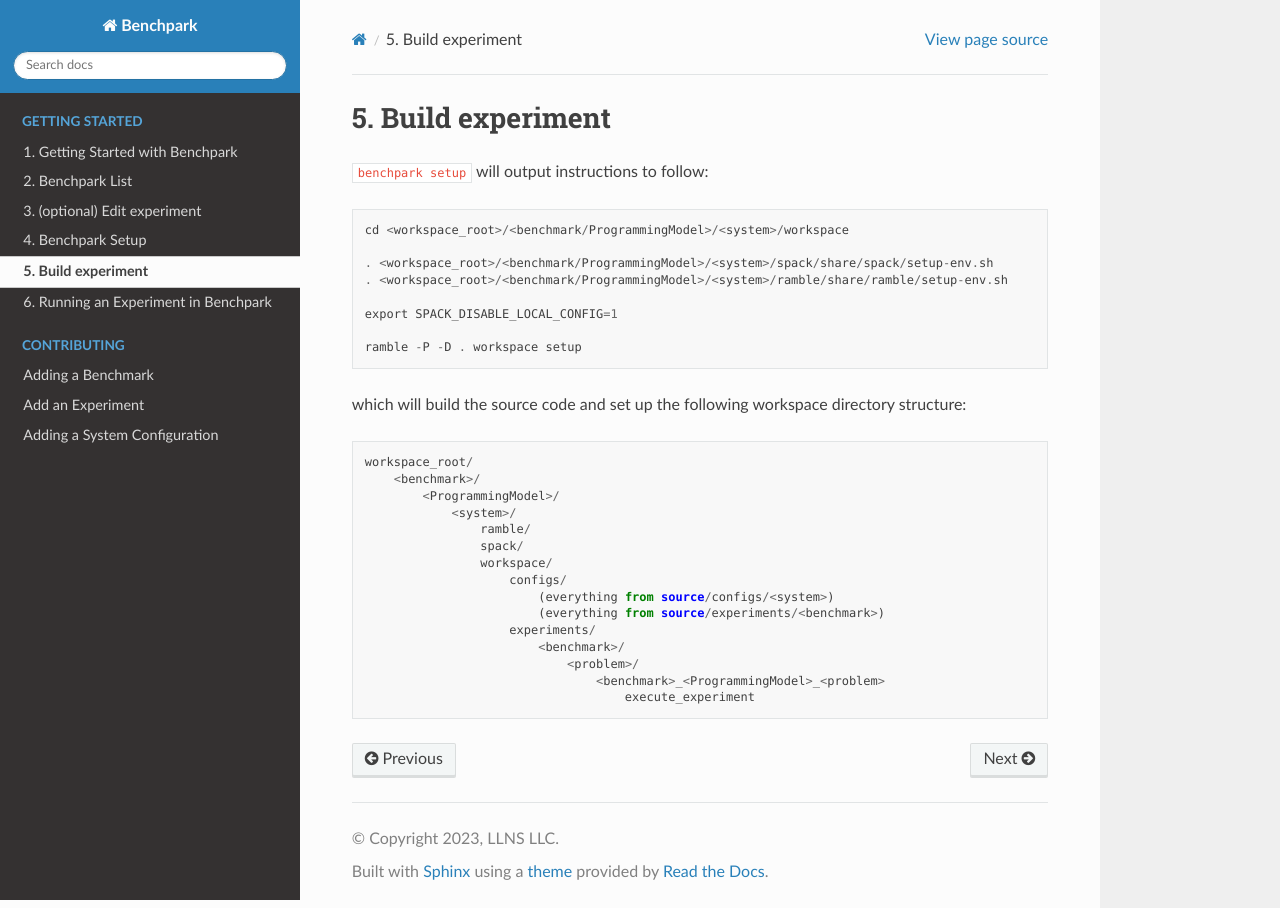
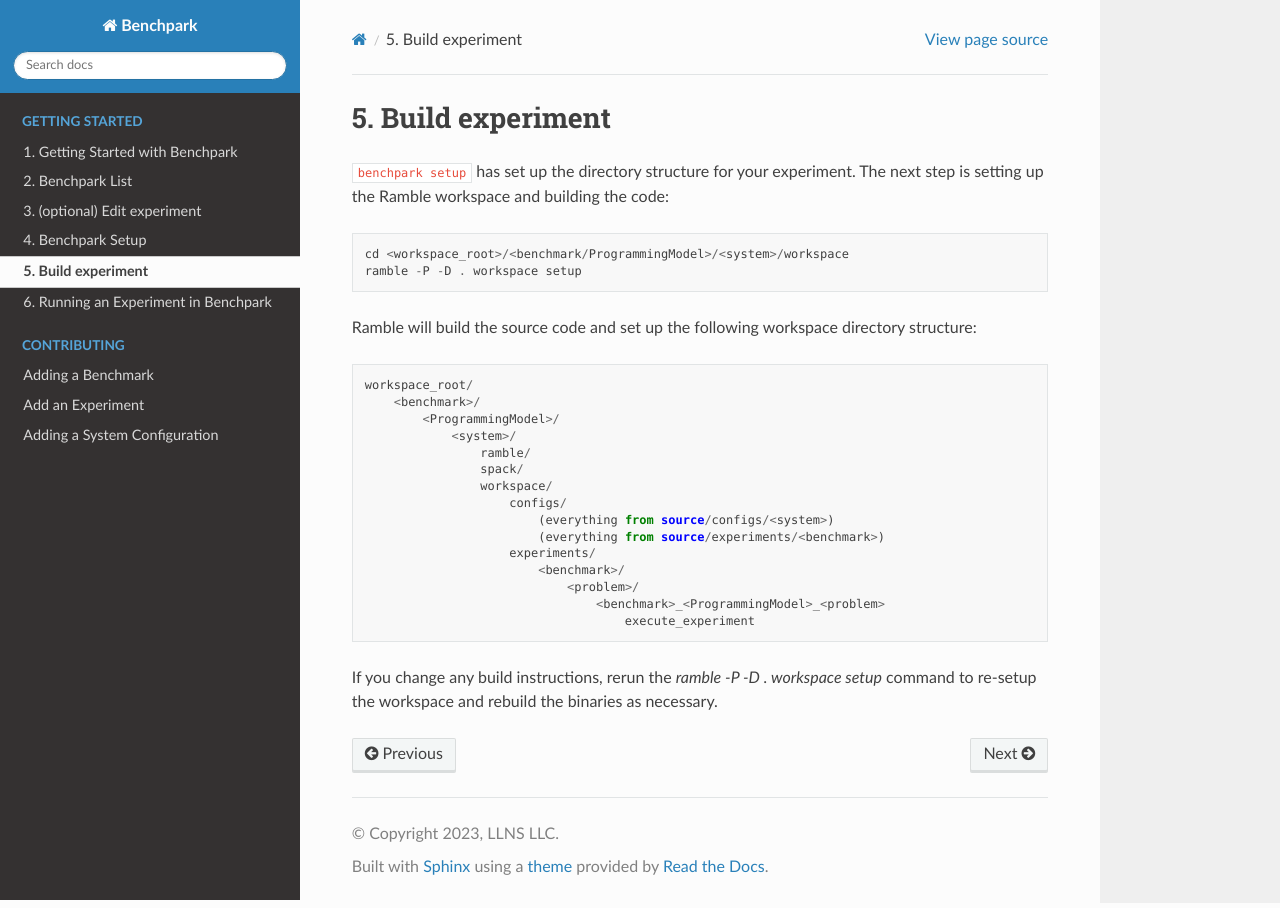
Before and after one commit to LLNL/benchpark, a Sphinx documentation site: the page built from docs/5-build-experiment.rst, in a window 1280 px wide. Built offline with Sphinx 7.4.7 and the Read the Docs theme 2.0.0, drawn with Linux system fonts in a browser that asks for light colours; the version number could not be read and is left out.

Commit message:
Update 5-build-experiment.rst

```diff
--- a/docs/5-build-experiment.rst
+++ b/docs/5-build-experiment.rst
@@ -2,19 +2,14 @@
 Build experiment
 ================
 
-``benchpark setup`` will output instructions to follow::
+``benchpark setup`` has set up the directory structure for your experiment.
+The next step is setting up the Ramble workspace and building the code::
 
    cd <workspace_root>/<benchmark/ProgrammingModel>/<system>/workspace
-
-   . <workspace_root>/<benchmark/ProgrammingModel>/<system>/spack/share/spack/setup-env.sh
-   . <workspace_root>/<benchmark/ProgrammingModel>/<system>/ramble/share/ramble/setup-env.sh
-
-   export SPACK_DISABLE_LOCAL_CONFIG=1
-
    ramble -P -D . workspace setup
 
 
-which will build the source code and set up the following workspace directory structure::
+Ramble will build the source code and set up the following workspace directory structure::
 
     workspace_root/
         <benchmark>/
@@ -31,3 +26,7 @@ which will build the source code and set up the following workspace directory st
                                 <problem>/
                                     <benchmark>_<ProgrammingModel>_<problem>
                                         execute_experiment
+
+
+If you change any build instructions, rerun the `ramble -P -D . workspace setup` command
+to re-setup the workspace and rebuild the binaries as necessary.
```
